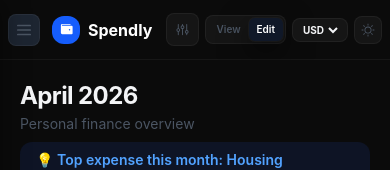
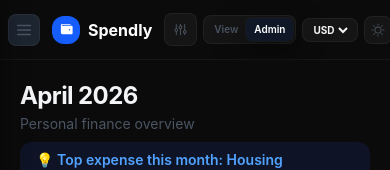
Before and after one commit to ark5234/Financial-Dashboard, a React (Vite) app: page / in a window 390 px wide. Shown: the top 170 px of the page. Built offline with nearby package versions, Linux system fonts and the light colour scheme.

Commit message:
fix: adjust ResponsiveContainer height for proper display in DashboardView

```diff
--- a/src/components/layout/AppLayout.tsx
+++ b/src/components/layout/AppLayout.tsx
@@ -257,7 +257,7 @@ export function AppLayout({ children }: AppLayoutProps) {
                       : 'text-light-secondary hover:text-gray-100 hover:bg-light-card/5'
                 }`}
               >
-                {role === 'Viewer' ? <span className="sm:hidden">View</span> : <span className="sm:hidden">Edit</span>}
+                {role === 'Viewer' ? <span className="sm:hidden">View</span> : <span className="sm:hidden">Admin</span>}
                 <span className="hidden sm:inline">{role}</span>
               </button>
             ))}
--- a/src/features/dashboard/DashboardView.tsx
+++ b/src/features/dashboard/DashboardView.tsx
@@ -374,7 +374,7 @@ export function DashboardView() {
             <div className="flex gap-5 items-center">
               {/* Donut chart */}
               <div className="shrink-0 w-[150px] h-[150px] min-h-[150px] min-w-[150px]">
-                <ResponsiveContainer width="100%" height="auto" aspect={1}>
+                <ResponsiveContainer width="100%" height="100%" aspect={1}>
                   <PieChart>
                     <Pie
                       data={spendingDonut.length > 0 ? spendingDonut : [{ name: 'None', value: 1, fill: isLight ? '#E2E8F0' : '#1e293b' }]}
```
